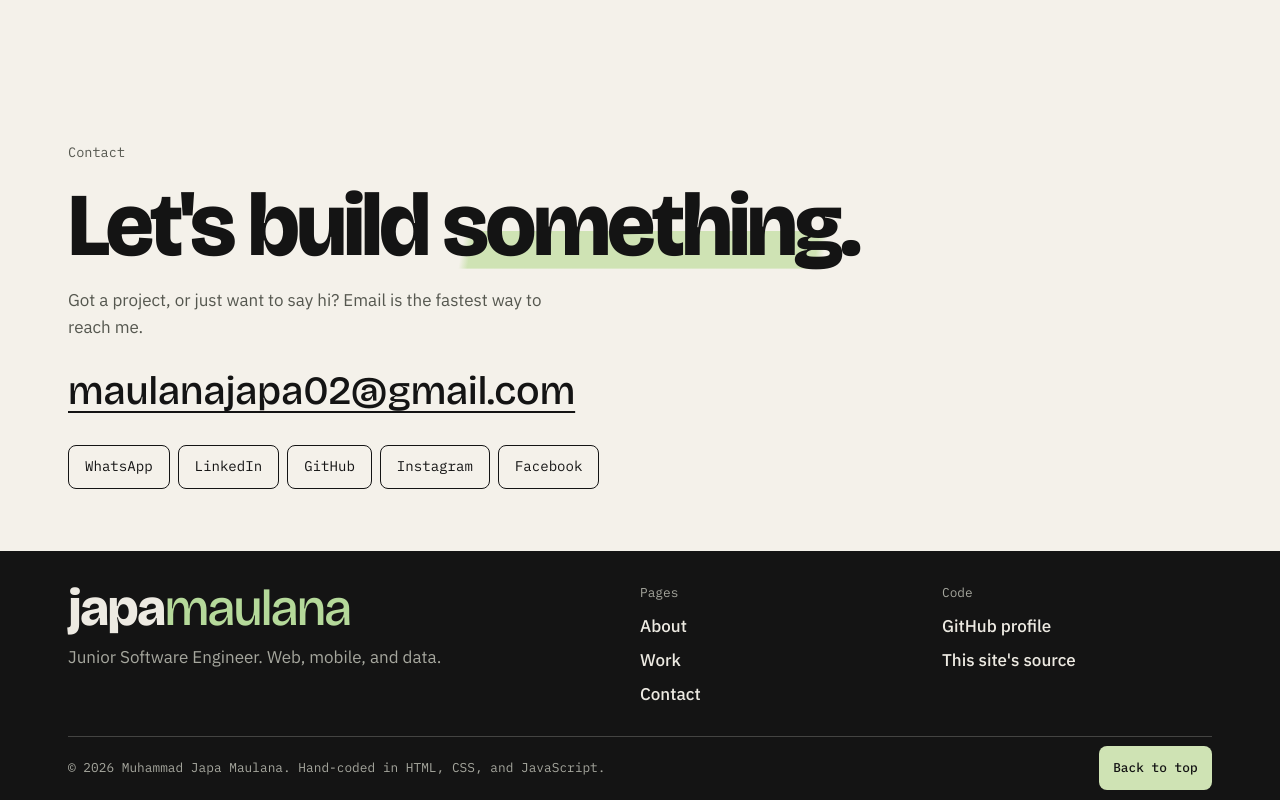
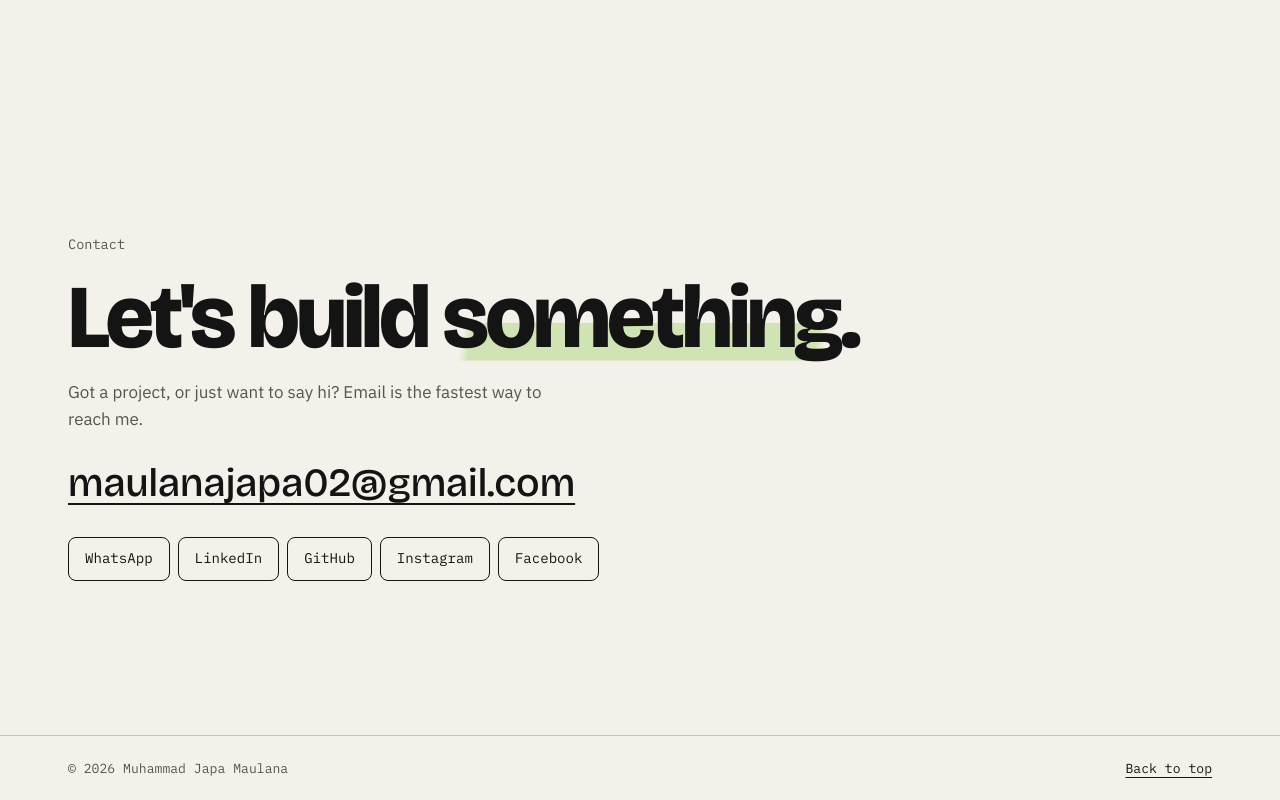
Before and after one commit to japamaulana/japamaulana.github.io, a plain HTML site: page index.html in a window 1280 px wide. Shown: the part 6400-7200 px from the top of the page. Drawn offline with nearby package versions, Linux system fonts and the light colour scheme.

Commit message:
Replace the dark footer with a single closing row
The dark band repeated the wordmark, the top nav links, and GitHub, so the page
ended with two footers. The Contact screen now ends with one thin row:
copyright on the left, Back to top on the right.

```diff
--- a/index.html
+++ b/index.html
@@ -11,7 +11,7 @@
     <link rel="preconnect" href="https://fonts.googleapis.com">
     <link rel="preconnect" href="https://fonts.gstatic.com" crossorigin>
     <link rel="stylesheet" href="https://fonts.googleapis.com/css2?family=Bricolage+Grotesque:opsz,wght@12..96,500;12..96,700;12..96,800&family=IBM+Plex+Mono:wght@400;500&family=IBM+Plex+Sans:wght@400;500;600&display=swap">
-    <link rel="stylesheet" href="style.css?v=7">
+    <link rel="stylesheet" href="style.css?v=8">
 </head>
 
 <body>
@@ -251,32 +251,9 @@
             </div>
 
             <footer class="footer">
-                <div class="wrap">
-                    <div class="footer-top">
-                        <div class="footer-brand">
-                            <a class="footer-mark" href="#top">japa<span>maulana</span></a>
-                            <p>Junior Software Engineer. Web, mobile, and data.</p>
-                        </div>
-                        <nav class="footer-nav" aria-label="Footer">
-                            <p class="footer-label">Pages</p>
-                            <ul>
-                                <li><a href="#about">About</a></li>
-                                <li><a href="#work">Work</a></li>
-                                <li><a href="#contact">Contact</a></li>
-                            </ul>
-                        </nav>
-                        <div class="footer-nav">
-                            <p class="footer-label">Code</p>
-                            <ul>
-                                <li><a href="https://github.com/japamaulana" target="_blank" rel="noopener noreferrer">GitHub profile</a></li>
-                                <li><a href="https://github.com/japamaulana/japamaulana.github.io" target="_blank" rel="noopener noreferrer">This site's source</a></li>
-                            </ul>
-                        </div>
-                    </div>
-                    <div class="footer-bottom">
-                        <p>&copy; 2026 Muhammad Japa Maulana. Hand-coded in HTML, CSS, and JavaScript.</p>
-                        <a class="footer-top-link" href="#top">Back to top</a>
-                    </div>
+                <div class="wrap footer-row">
+                    <p>&copy; 2026 Muhammad Japa Maulana</p>
+                    <a class="footer-top-link" href="#top">Back to top</a>
                 </div>
             </footer>
         </section>
--- a/style.css
+++ b/style.css
@@ -752,7 +752,7 @@ button {
     color: var(--paper);
 }
 
-/* Contact screen: message centered in the space above, footer band pinned to the bottom. */
+/* Contact screen: message centered, the footer row pinned to the bottom. */
 .contact {
     flex-direction: column;
     align-items: stretch;
@@ -769,101 +769,33 @@ button {
     padding-block: clamp(0.75rem, 3vh, 2rem);
 }
 
+/* One footer: a thin closing row at the bottom of the Contact screen. */
 .footer {
-    --focus: var(--mint-bright);
-    margin-top: auto;
-    background: var(--ink);
-    color: var(--on-night);
+    border-top: 1px solid rgba(20, 20, 20, 0.2);
 }
 
-.footer-top {
-    display: grid;
-    grid-template-columns: minmax(0, 2fr) minmax(0, 1fr) minmax(0, 1fr);
-    gap: 2rem;
-    padding-block: clamp(1rem, 4vh, 2.75rem) clamp(0.75rem, 3vh, 2rem);
-}
-
-.footer-mark {
-    font-family: var(--display);
-    font-weight: 800;
-    font-size: clamp(2rem, min(4vw, 6.5vh), 3.4rem);
-    line-height: 1;
-    letter-spacing: -0.035em;
-    text-decoration: none;
-}
-
-.footer-mark span {
-    font-weight: 500;
-    color: var(--mint-bright);
-}
-
-.footer-brand p {
-    margin-top: 0.6rem;
-    color: var(--on-night-muted);
-}
-
-.footer-label {
-    font-family: var(--mono);
-    font-size: 0.8rem;
-    color: var(--on-night-muted);
-}
-
-.footer-nav ul {
-    margin: 0.4rem 0 0;
-    padding: 0;
-    list-style: none;
-}
-
-.footer-nav a {
-    display: inline-flex;
-    align-items: center;
-    min-height: 34px;
-    font-weight: 500;
-    text-decoration: none;
-}
-
-.footer-nav a:hover {
-    color: var(--mint-bright);
-    text-decoration: underline;
-    text-underline-offset: 4px;
-}
-
-.footer-bottom {
+.footer-row {
     display: flex;
     flex-wrap: wrap;
     align-items: center;
     justify-content: space-between;
     gap: 0.25rem 1.5rem;
-    padding-block: 0.6rem;
-    border-top: 1px solid var(--night-line);
+    min-height: 4rem;
+    padding-block: 0.5rem;
     font-family: var(--mono);
-    font-size: 0.8rem;
-    color: var(--on-night-muted);
+    font-size: 0.82rem;
+    color: var(--muted);
 }
 
 .footer-top-link {
     display: inline-flex;
     align-items: center;
     min-height: 44px;
-    padding-inline: 0.9rem;
     color: var(--ink);
-    background: var(--mint);
-    border-radius: 8px;
-    text-decoration: none;
-    font-weight: 500;
-    transition: background-color 0.15s ease;
+    text-decoration: underline;
+    text-underline-offset: 4px;
 }
 
 .footer-top-link:hover {
-    background: var(--mint-bright);
+    text-decoration-thickness: 2px;
 }
-
-@media (max-width: 760px) {
-    .footer-top {
-        grid-template-columns: 1fr 1fr;
-    }
-
-    .footer-brand {
-        grid-column: 1 / -1;
-    }
-}
```
